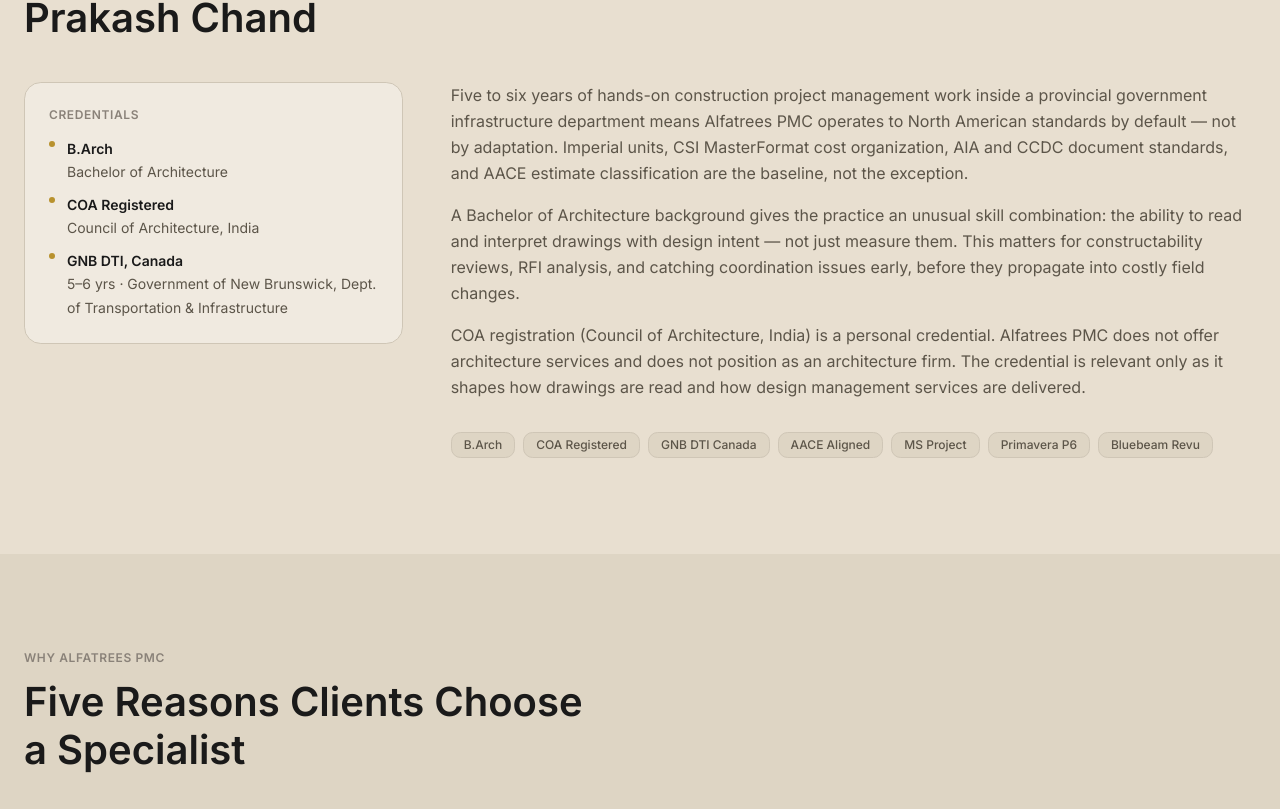
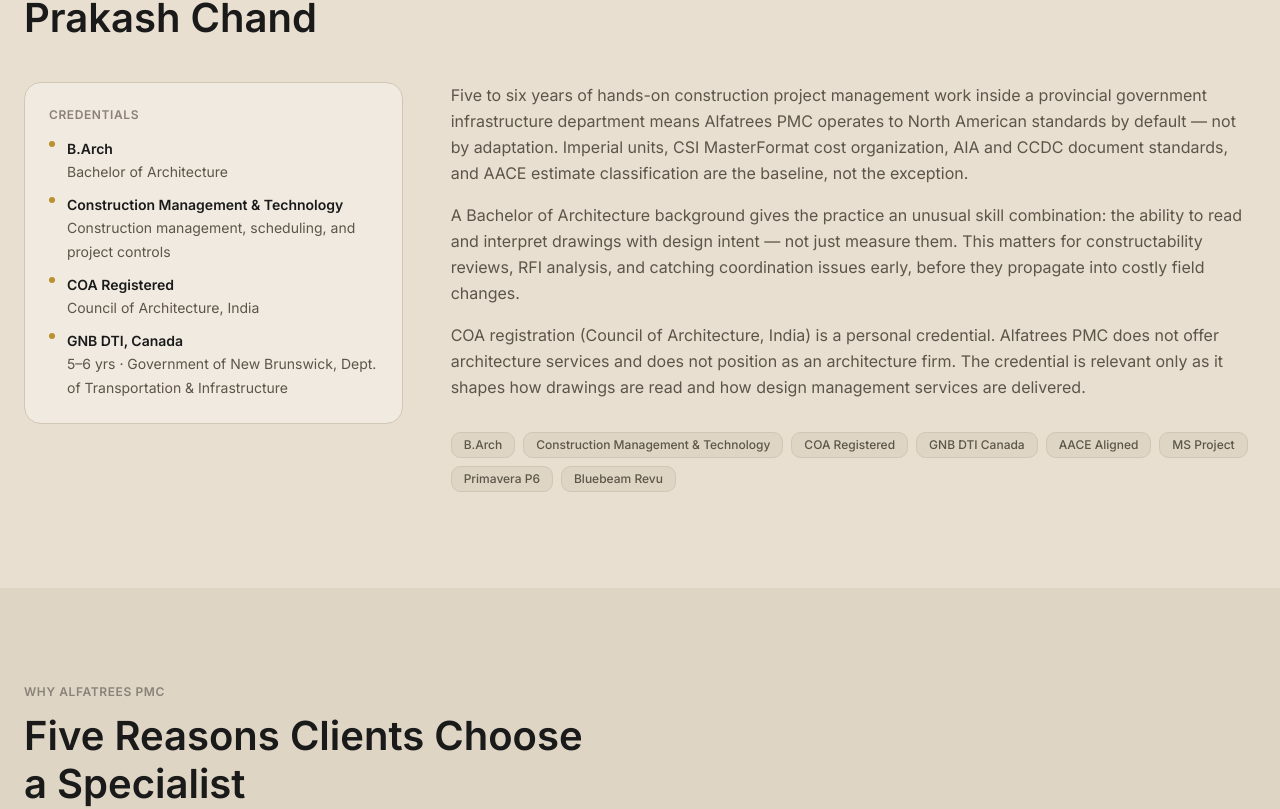
Before and after one commit to Alfatrees/Alfatrees-DPMC, a Next.js app: page /about in a window 1280 px wide. Shown: the part 1437-2246 px from the top of the page. Built offline with nearby package versions, Linux system fonts and the light colour scheme.

Commit message:
fix: add Construction Management & Technology to about page credentials
Co-Authored-By: Claude Opus 4.6 (1M context) <noreply@anthropic.com>

```diff
--- a/app/about/page.tsx
+++ b/app/about/page.tsx
@@ -224,6 +224,10 @@ export default function AboutPage() {
                         detail: "Bachelor of Architecture",
                       },
                       {
+                        label: "Construction Management & Technology",
+                        detail: "Construction management, scheduling, and project controls",
+                      },
+                      {
                         label: "COA Registered",
                         detail: "Council of Architecture, India",
                       },
@@ -279,6 +283,7 @@ export default function AboutPage() {
                 <div className="mt-8 flex flex-wrap gap-2">
                   {[
                     "B.Arch",
+                    "Construction Management & Technology",
                     "COA Registered",
                     "GNB DTI Canada",
                     "AACE Aligned",
```
